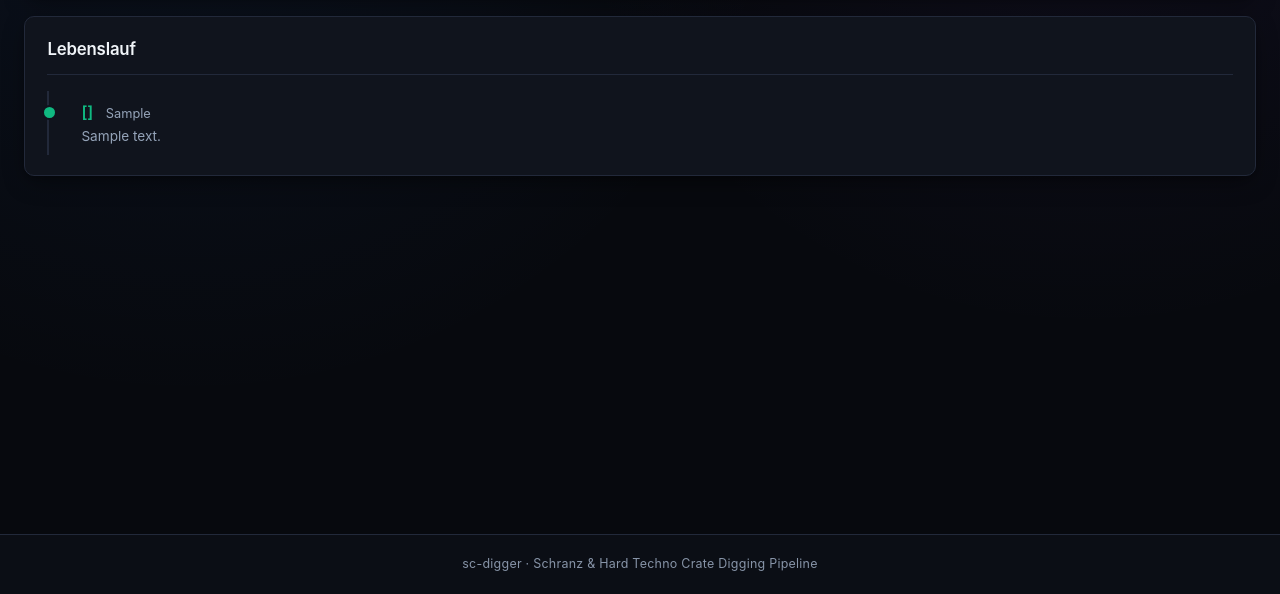
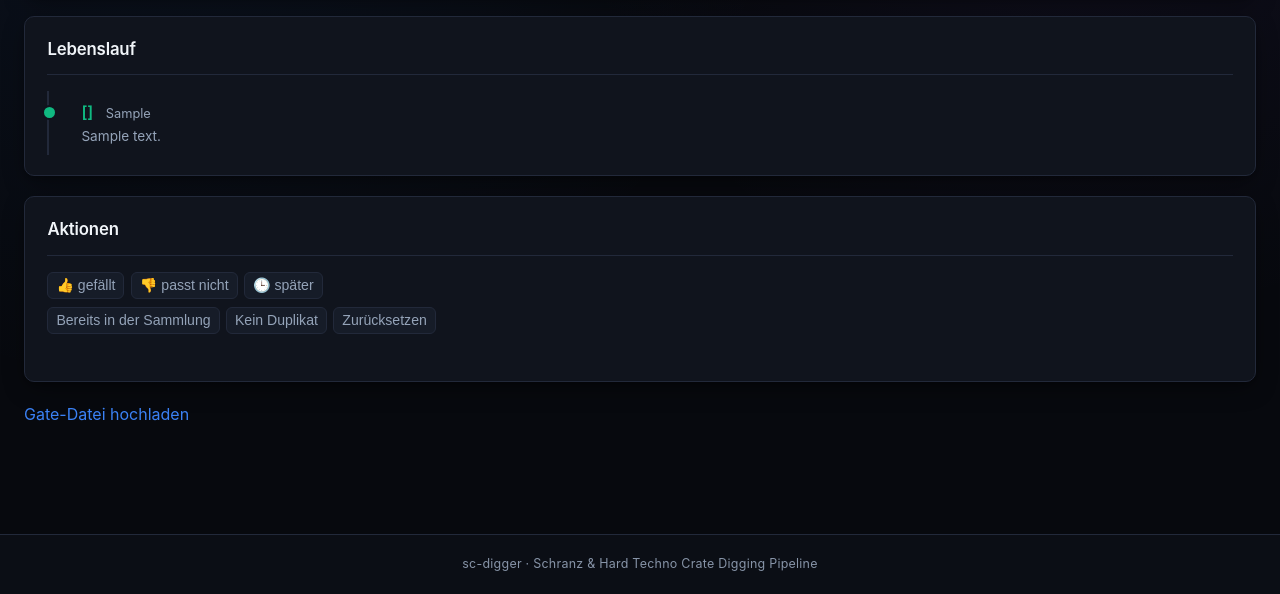
Before and after one commit to tripitest-art/sc-digger, a Python web app: template sc_digger/web/templates/track.html in a window 1280 px wide. Shown: the part 206-800 px from the top of the page. Run offline with Jinja, Linux system fonts and the light colour scheme; the template is opened without the code that fills it: most values are stand-ins (such as "Sample title", 1, 10 or a date in 2020).

Commit message:
Track-Detailseite Teil 2: Aktionen (Bewerten, Matcher, Retry, Upload) auf /track/sc/<id> (#637)
* Track-Detailseite: Aktionen für Bewertung, Matcher-Korrektur und Retry (Teil 2 von #590)

Die Seite nutzt die vorhandenen Endpunkte, damit Bot, Tabellen und Detailseite denselben Speicherpfad teilen. TrackLife trägt track_id, damit der Retry-Knopf nur in der Quarantäne erscheint.

Co-Authored-By: Claude Sonnet 5.5 <noreply@anthropic.com>
(cherry picked from commit 1492e7cc3406eb4228051562fabc69d9895f26bc)

* Akzeptanztest auf #636 umgestellt: 404 ohne Aktionsknöpfe statt ohne Endpunkt-String

* Muss-Punkt aus dem Review: kein style=-Attribut am Aktions-Kopf

* Changelog-Fragment auf die PR-Nummer 637 umbenennen (AGENTS.md-Konvention)

---------

Co-authored-by: Stephan (Sandbox-Agent) <tripitest@gmail.com>
Co-authored-by: Claude Sonnet 5.5 <noreply@anthropic.com>
Co-authored-by: hermes-agent <hermes-agent@users.noreply.github.com>

```diff
--- a/sc_digger/web/templates/track.html
+++ b/sc_digger/web/templates/track.html
@@ -47,6 +47,21 @@
     color: var(--text-muted);
     overflow-wrap: anywhere;
   }
+  /* Kopfzeile der Aktions-Karte ohne Inline-Stil (Review zu PR #637) */
+  .track-actions .card-title { margin: 0; }
+
+  .track-actions .action-row {
+    display: flex;
+    flex-wrap: wrap;
+    gap: 0.4rem;
+    margin: 0.5rem 0;
+  }
+  .track-actions .action-status {
+    min-height: 1.2rem;
+    margin: 0.5rem 0 0;
+    color: var(--text-muted);
+    font-size: 0.85rem;
+  }
 </style>
 {% endblock %}
 
@@ -79,6 +94,78 @@
     {% endfor %}
   </ol>
 </div>
+
+<section class="card track-actions" id="track-actions">
+  <div class="card-header">
+    <h2 class="card-title">Aktionen</h2>
+  </div>
+  <div class="action-row" aria-label="Bewertung">
+    <button type="button" class="feedback-btn" id="track-rate-like" data-feedback="like">👍 gefällt</button>
+    <button type="button" class="feedback-btn" id="track-rate-dislike" data-feedback="dislike">👎 passt nicht</button>
+    <button type="button" class="feedback-btn" id="track-rate-later" data-feedback="later">🕒 später</button>
+  </div>
+  <div class="action-row" aria-label="Matcher-Korrektur">
+    <button type="button" class="feedback-btn" id="track-match-collection" data-match="already_in_collection">Bereits in der Sammlung</button>
+    <button type="button" class="feedback-btn" id="track-match-duplicate" data-match="not_duplicate">Kein Duplikat</button>
+    <button type="button" class="feedback-btn" id="track-match-clear" data-match="clear">Zurücksetzen</button>
+  </div>
+  {% if life.track_id is not none and life.steps | selectattr("key", "equalto", "rejected") | list %}
+  <div class="action-row" aria-label="Quarantäne">
+    <button type="button" class="feedback-btn" id="track-retry" data-track-id="{{ life.track_id }}">Erneut prüfen</button>
+  </div>
+  {% endif %}
+  <p class="action-status" id="track-action-status" role="status" aria-live="polite"></p>
+</section>
+<p><a href="/intake">Gate-Datei hochladen</a></p>
+<script>
+(function () {
+  var scId = {{ life.sc_id | tojson }};
+  var buttons = Array.prototype.slice.call(document.querySelectorAll("#track-actions button"));
+  var status = document.getElementById("track-action-status");
+
+  // Alle Knöpfe sperren, solange ein Request läuft: ein Doppelklick darf nicht zweimal schreiben.
+  function sperren(an) {
+    buttons.forEach(function (b) { if (an) { b.setAttribute("disabled", ""); } else { b.removeAttribute("disabled"); } });
+  }
+
+  function senden(url, payload) {
+    if (buttons.some(function (b) { return b.disabled; })) { return; }
+    sperren(true);
+    status.textContent = "speichere …";
+    fetch(url, {
+      method: "POST",
+      headers: { "Content-Type": "application/json" },
+      credentials: "same-origin",
+      body: JSON.stringify(payload)
+    }).then(function (r) {
+      return r.json().catch(function () { return {}; });
+    }).then(function (data) {
+      if (data && data.ok === true) {
+        status.textContent = "gespeichert";
+        location.reload();
+        return;
+      }
+      status.textContent = (data && data.error) || "Speichern fehlgeschlagen";
+      sperren(false);
+    }).catch(function () {
+      status.textContent = "Server nicht erreichbar";
+      sperren(false);
+    });
+  }
+
+  buttons.forEach(function (b) {
+    b.addEventListener("click", function () {
+      if (b.dataset.feedback) {
+        senden("/api/feedback", { value: b.dataset.feedback, sc_id: scId });
+      } else if (b.dataset.match) {
+        senden("/api/match-override", { sc_id: scId, override_type: b.dataset.match });
+      } else if (b.dataset.trackId) {
+        senden("/api/retry", { track_id: Number(b.dataset.trackId) });
+      }
+    });
+  });
+})();
+</script>
 {% else %}
 <div class="card">
   <h1 style="margin: 0;">Track unbekannt</h1>
```
Also changed, not shown: changelog.d/637.md (added, +2 -0 lines), docs/funktionen.md (+1 -1 lines), sc_digger/web/track_life.py (+11 -0 lines), tests/acceptance/test_issue_636.py (added, +79 -0 lines), tests/test_web_track_life.py (+31 -0 lines).
